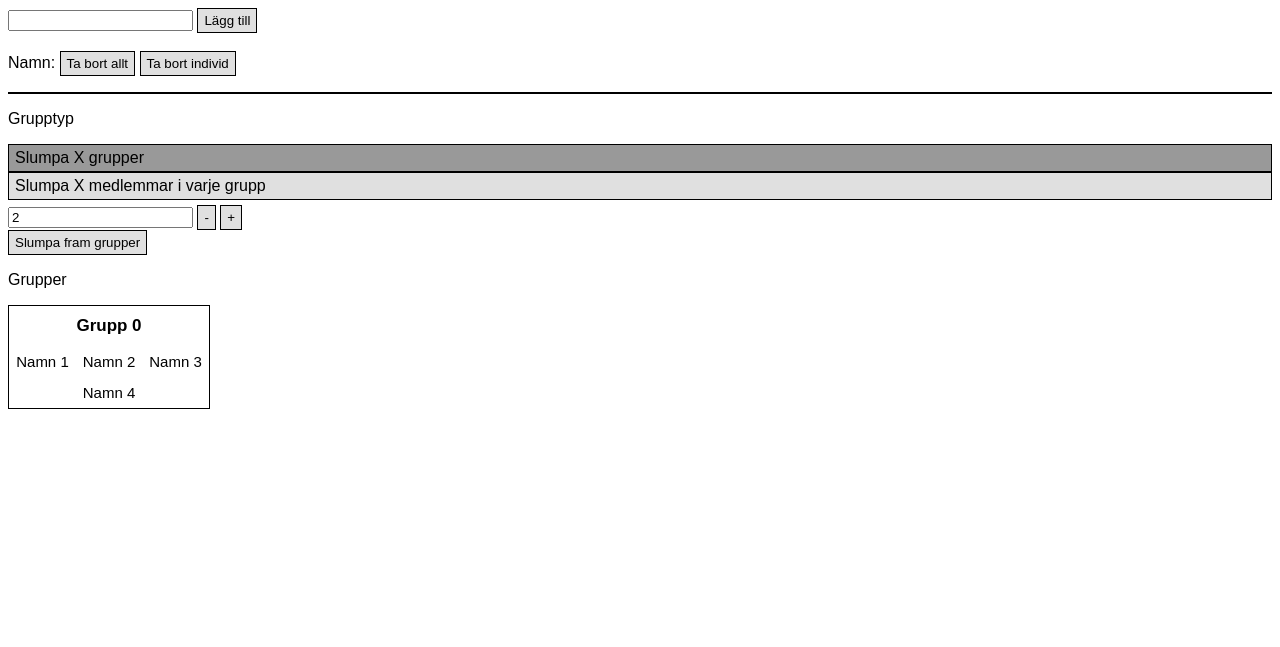
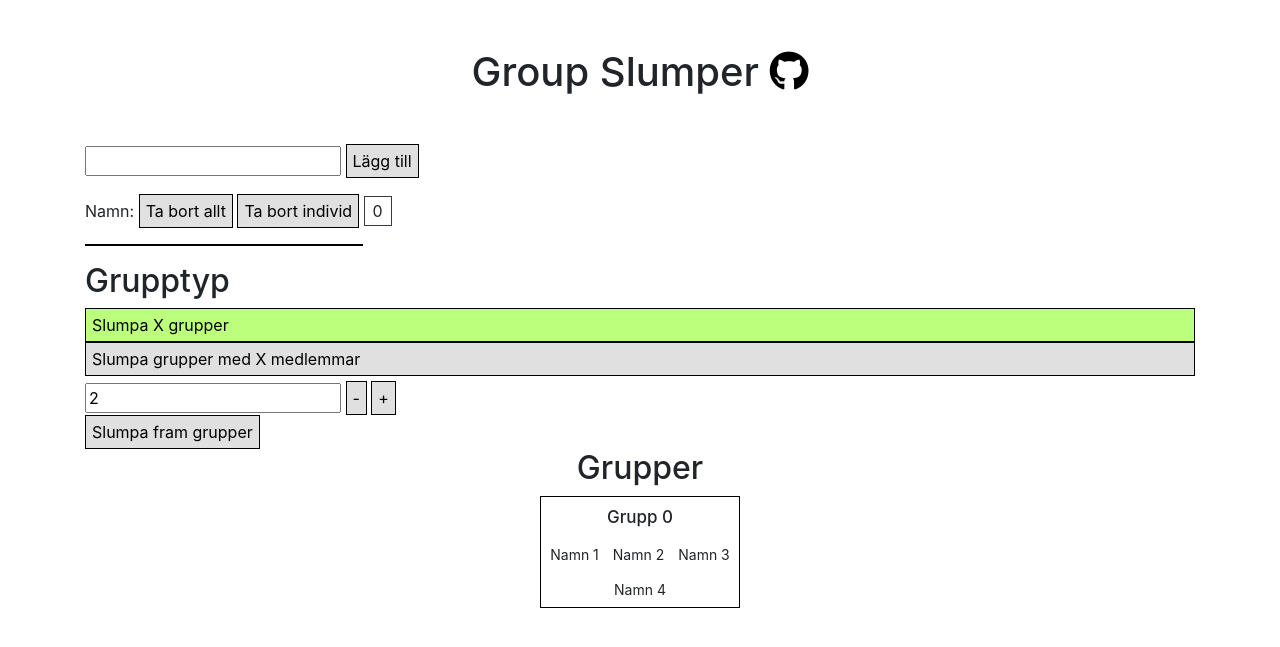
Before and after one commit to felixxlll/Slumpgenerator, a Jekyll site: the page built from site/index.html, in a window 1280 px wide. Shown: the top 647 px of the page. Built offline with Jekyll 4.4.1, drawn with Linux system fonts in a browser that asks for light colours; nearby versions of some CDN libraries.

Commit message:
Generator now functional!

```diff
--- a/site/_layouts/default.html
+++ b/site/_layouts/default.html
@@ -5,25 +5,41 @@
     <meta http-equiv="X-UA-Compatible" content="IE=edge">
     <meta name="viewport" content="width=device-width, initial-scale=1.0">
     <title>Slumpgenerator</title>
+    <script src="https://kit.fontawesome.com/ee2129c6a0.js" crossorigin="anonymous"></script> <!-- Font Awesome -->
+    <link rel="stylesheet" href="styles/bootstrap.min.css">
     <link rel="stylesheet" href="styles/style.css">
 </head>
 <body>
-    <form>
+    <div>
+        <h1 class="text-center m-5">
+            Group Slumper
+            <a class="text-center" href="https://github.com/felixxlll/Slumpgenerator">
+                <i class="fab fa-github"></i>
+            </a>
+        </h1>
+
+    </div>
+    <div class="container mt-5">
+
+        <form class="my-3">
             <input id="name-input" type="text">
             <button type="submit" class="button" id="name-submit">Lägg till</button>
         </form>
-    <br>
         <div>
+            <div class="my-3">
                 <p id="name-list-title">Namn:</p>
                 <button class="button" id="name-clear">Ta bort allt</button>
                 <button class="button" id="name-delete">Ta bort individ</button>
-        <ul id="name-list"></ul>
+                <p id="name-amount" class="d-inline border border-dark px-2 py-1">0</p>
+            </div>
+            <ul id="name-list" class="col-3 my-3"></ul>
+        </div>
     </div>
 
-    <div>
-        <p>Grupptyp</p>
+    <div class="container">
+        <h2>Grupptyp</h2>
         <div id="xGroups" class="group-selector selected-group">Slumpa X grupper</div>
-        <div id="xNames" class="group-selector">Slumpa X medlemmar i varje grupp</div>
+        <div id="xNames" class="group-selector">Slumpa grupper med X medlemmar</div>
 
         <form id="group-amount-form">
             <input id="group-amount" type="number" value="2">
@@ -33,8 +49,8 @@
 
         <button id="group-slump" class="button">Slumpa fram grupper</button>
     </div>
-    <div>
-        <p>Grupper</p>
+    <div class="container">
+        <h2 class="text-center">Grupper</h2>
         <div id="groups">
             <div class="group">
                 <h4>Grupp 0</h4>
@@ -49,6 +65,7 @@
     </div>
 
     <script src="scripts/jquery-3.5.1.min.js"></script>
+    <script src="scripts/bootstrap.bundle.min.js"></script>
     <script src="scripts/main.js"></script>
 </body>
 </html>
--- a/site/scripts/main.js
+++ b/site/scripts/main.js
@@ -15,8 +15,9 @@
     let listIndex = 0
     $(nameList).each(function(index, element){ // Iterates through list to add every list item in ul element
         $('#name-list').append("<li class='list-name' listIndex='" + listIndex + "'>" + element + "</li>")
-        listIndex += 1
+        listIndex++
     })
+    $('#name-amount').text(nameList.length)
 }
 
 // Adds name and displays it the on list on the page
@@ -36,7 +37,7 @@
 // Removes all names and clears list
 $('#name-clear').click(function() {
     nameList = []
-    $('#name-list').empty() // Clears ul element
+    generateList()
 })
 
 // Makes list items selectable
@@ -86,27 +87,93 @@
     $("#group-amount").val(currentValue - 1)
 })
 
+function createGroup() {
+    groupCount++
+    $('#groups').append("<div class='group'><h4>Grupp "+ groupCount +"</h4><div class='group-names group"+ groupCount +"'></div></div>")
+}
+
+let groupCount
+let slumpList
+
+function slumpXGroups() {
+    slumpList = nameList // Copies nameList to preserve names
+    $('#groups').empty()
+
+    let groupInputValue = parseInt($("#group-amount").val()) // Value in the user input
+    let nameAmount = slumpList.length // Amount of names entered
+    groupCount = 0 // Used in createGroup() function
+    let currentName
+
+    // Creates desired amount of groups by repeatedly calling the createGroup() function
+    while (groupCount < groupInputValue) {
+        createGroup()
+    }
+
+    let groupIndex = 1
+    while (nameAmount > 0) {
+        nameIndex = Math.floor((Math.random() * nameAmount))
+        currentName = slumpList[nameIndex]
+        slumpList.splice(nameIndex, 1)
+
+        nameAmount--
+
+        $('.group'+ groupIndex +'').append("<p class='name'>"+ currentName +"</p>")
+        groupIndex++
+
+        if (groupIndex > groupInputValue) {
+            groupIndex = 1
+        }
+
+    }
+
+    generateList()
+}
+
+function slumpXMembersPerGroup() {
+    slumpList = nameList // Copies nameList to preserve names
+    $('#groups').empty()
+
+    let groupInputValue = parseInt($("#group-amount").val()) // Value in the user input
+    let nameAmount = slumpList.length // Amount of names entered
+    groupCount = 0 // Used in createGroup() function
+    let currentName
+
+    let desiredAmountOfGroups = nameAmount / groupInputValue // Calculates desired amount of groups
+    desiredAmountOfGroups = Math.ceil(desiredAmountOfGroups)
+
+    // Creates desired amount of groups by repeatedly calling the createGroup() function
+    for (i = 0; i < desiredAmountOfGroups; i++) {
+        createGroup()
+    }
+
+    let groupIndex = 1
+    while (nameAmount > 0) {
+        nameIndex = Math.floor((Math.random() * nameAmount))
+        currentName = slumpList[nameIndex]
+        slumpList.splice(nameIndex, 1)
+
+        nameAmount--
+
+        $('.group'+ groupIndex +'').append("<p class='name'>"+ currentName +"</p>")
+        groupIndex++
+
+        if (groupIndex > desiredAmountOfGroups) {
+            groupIndex = 1
+        }
+
+    }
+
+
+    generateList()
+}
+
 $('#group-slump').click(function(){
     if ($('#xGroups').hasClass('selected-group')) {
         console.log("grupper") // DEBUG
-        // alert("x grupper") // DEBUG
+        slumpXGroups()
     }
     else if ($('#xNames').hasClass('selected-group')) {
         console.log("namn") // DEBUG
-        // alert("x medlemmar") // DEBUG
+        slumpXMembersPerGroup()
     }
-
-    createGroup()
 })
-
-let groupCount = 0
-function createGroup() {
-    groupCount += 1
-    $('#groups').append("<div class='group'><h4>Group"+ groupCount +"</h4><div class='group-names group"+ groupCount +"'>")
-
-    $(nameList).each(function(index, element){ // Iterates through list to add every list item in ul element
-        $('.group'+ groupCount +'').append("<p class='name'>"+ element +"</p>")
-    })
-
-    $('#groups').append("</div></div>")
-}
--- a/site/styles/style.scss
+++ b/site/styles/style.scss
@@ -3,8 +3,10 @@
 
 $selectedBackground: #999999;
 
-* {
-    font-family: Arial;
+h1 {
+    a {
+        color: black;
+    }
 }
 
 .button, .group-selector {
@@ -30,8 +32,12 @@
     padding: 1px;
     cursor: pointer;
 }
-.selected, .selected-group {
+.selected {
     background-color: $selectedBackground;
+}
+
+.selected-group {
+    background-color: #bcff7d;
 }
 
 #group-amount-form {
@@ -41,6 +47,7 @@
 #groups {
     display: flex;
     flex-wrap: wrap;
+    justify-content: space-around;
 
     .group {
         border: 1px solid black;
@@ -60,7 +67,7 @@
             justify-content: center;
             align-items: center;
             p {
-                font-size: 15px;
+                font-size: 14px;
                 margin: 7px;
             }
         }
```
Lines whose indentation alone changed are shown as unchanged.
